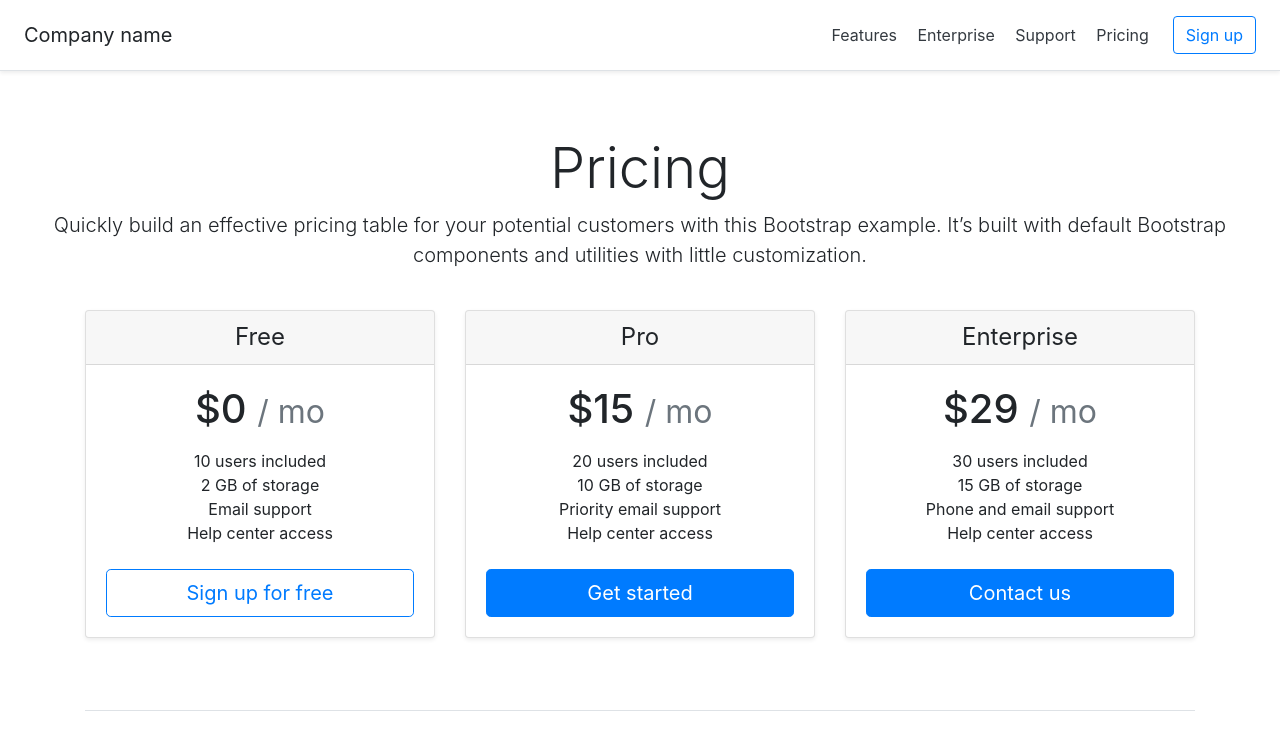
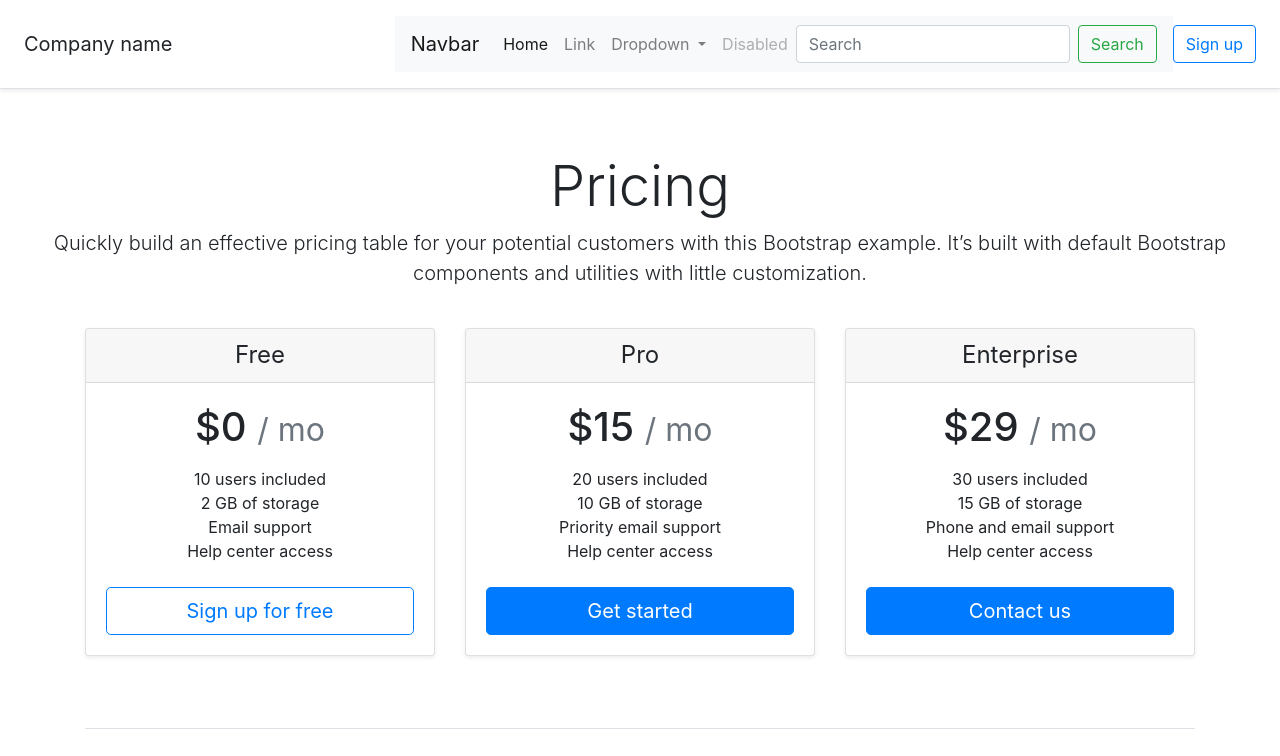
Before and after one commit to HELENE-AUERBACH/The-Hacking-Project-pricing, a plain HTML site: page index.html in a window 1280 px wide. Shown: the top 756 px of the page. Drawn offline with nearby package versions, Linux system fonts and the light colour scheme.

Commit message:
Remplacement de la navbar

```diff
--- a/index.html
+++ b/index.html
@@ -34,11 +34,40 @@
   <body>
     <div class="d-flex flex-column flex-md-row align-items-center p-3 px-md-4 mb-3 bg-white border-bottom shadow-sm">
       <h5 class="my-0 mr-md-auto font-weight-normal">Company name</h5>
-      <nav class="my-2 my-md-0 mr-md-3">
-        <a class="p-2 text-dark" href="#">Features</a>
-        <a class="p-2 text-dark" href="#">Enterprise</a>
-        <a class="p-2 text-dark" href="#">Support</a>
-        <a class="p-2 text-dark" href="#">Pricing</a>
+      <nav class="navbar navbar-expand-lg navbar-light bg-light">
+        <a class="navbar-brand" href="#">Navbar</a>
+        <button class="navbar-toggler" type="button" data-toggle="collapse" data-target="#navbarSupportedContent" aria-controls="navbarSupportedContent" aria-expanded="false" aria-label="Toggle navigation">
+          <span class="navbar-toggler-icon"></span>
+        </button>
+
+        <div class="collapse navbar-collapse" id="navbarSupportedContent">
+          <ul class="navbar-nav mr-auto">
+            <li class="nav-item active">
+              <a class="nav-link" href="#">Home <span class="sr-only">(current)</span></a>
+            </li>
+            <li class="nav-item">
+              <a class="nav-link" href="#">Link</a>
+            </li>
+            <li class="nav-item dropdown">
+              <a class="nav-link dropdown-toggle" href="#" id="navbarDropdown" role="button" data-toggle="dropdown" aria-haspopup="true" aria-expanded="false">
+                Dropdown
+              </a>
+              <div class="dropdown-menu" aria-labelledby="navbarDropdown">
+                <a class="dropdown-item" href="#">Action</a>
+                <a class="dropdown-item" href="#">Another action</a>
+                <div class="dropdown-divider"></div>
+                <a class="dropdown-item" href="#">Something else here</a>
+              </div>
+            </li>
+            <li class="nav-item">
+              <a class="nav-link disabled" href="#" tabindex="-1" aria-disabled="true">Disabled</a>
+            </li>
+          </ul>
+          <form class="form-inline my-2 my-lg-0">
+            <input class="form-control mr-sm-2" type="search" placeholder="Search" aria-label="Search">
+            <button class="btn btn-outline-success my-2 my-sm-0" type="submit">Search</button>
+          </form>
+        </div>
       </nav>
       <a class="btn btn-outline-primary" href="#">Sign up</a>
     </div>
```
